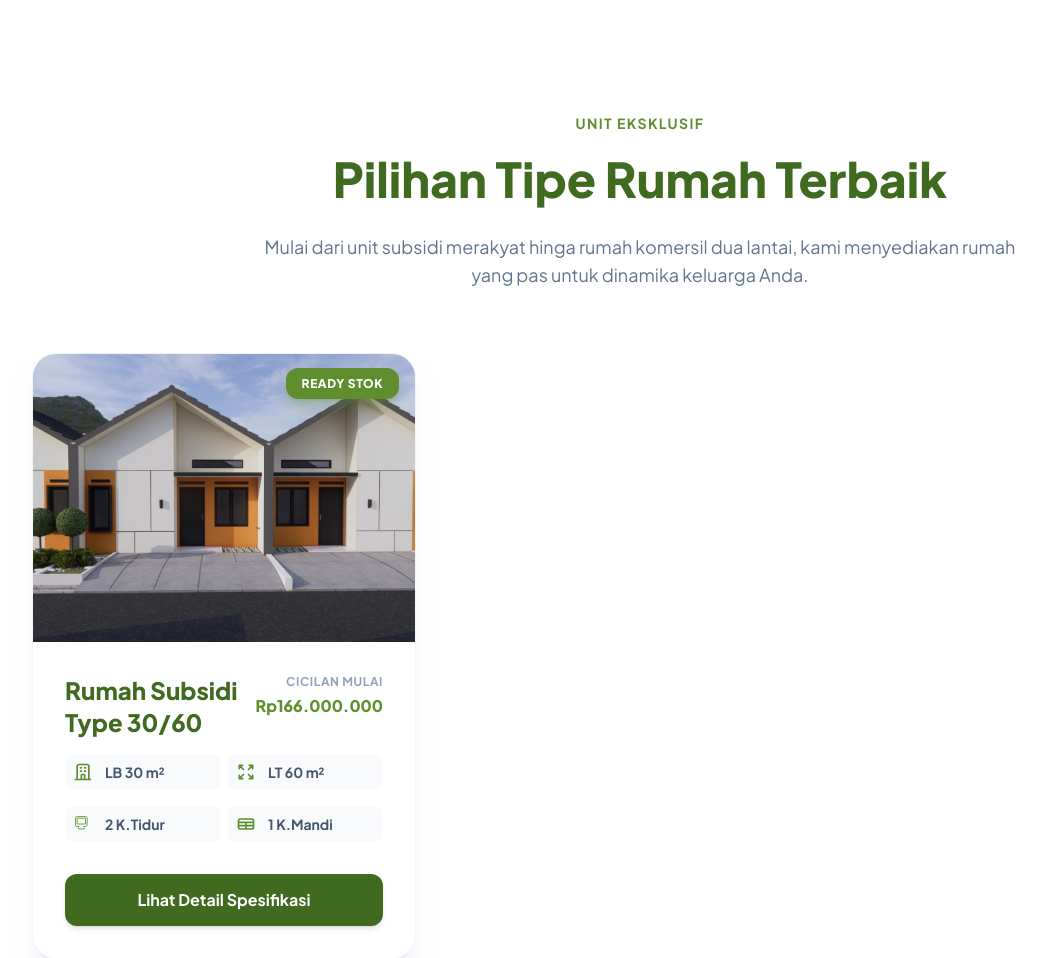
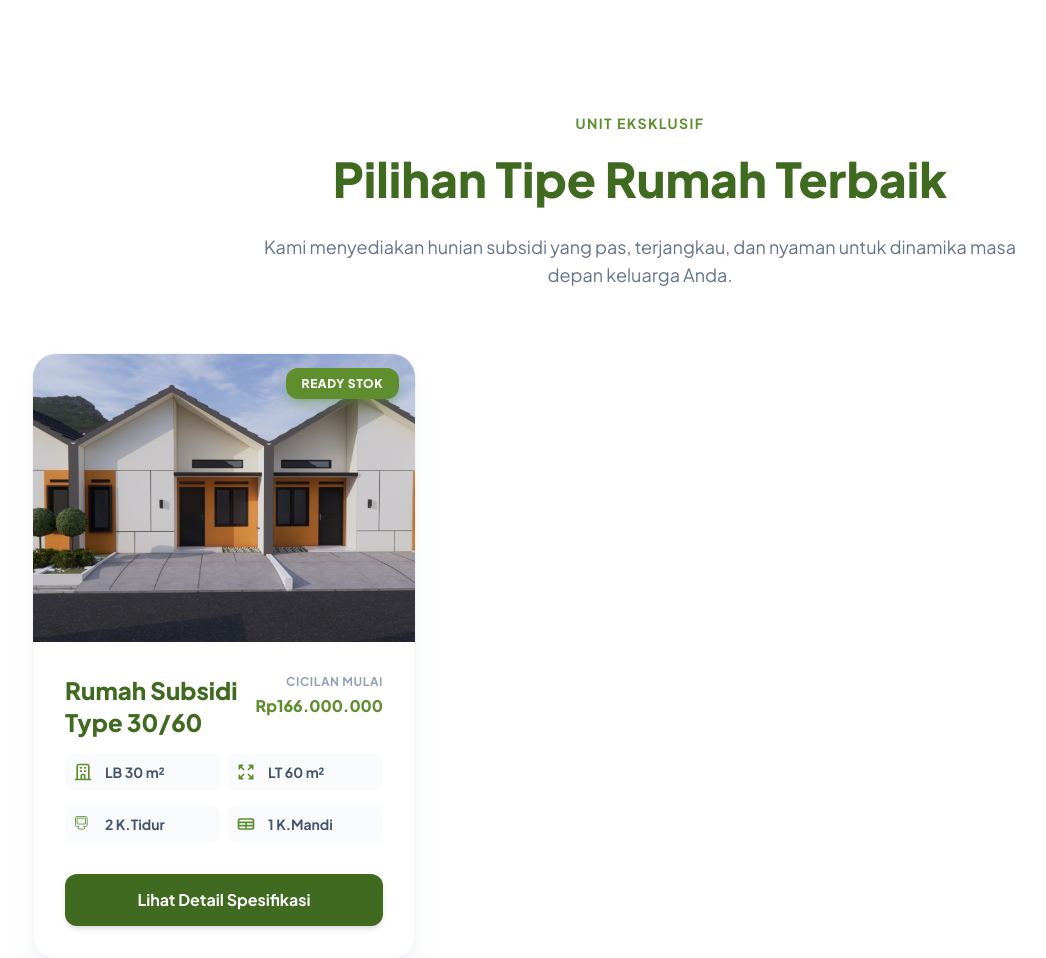
Before and after one commit to ridhoalfariizi/graha-land-serang, a Laravel app: page / in a window 1280 px wide. Shown: the part 1013-1971 px from the top of the page, without its empty margins (0-1046 px from the left). Run offline with Laravel 12, Linux system fonts and the light colour scheme; data comes from the database, SQL or seed files in the repository; data that the repository does not hold is empty; style sheets or scripts are compiled from the project's sources; some libraries are stand-ins or nearby versions.

Commit message:
Update copywriting to focus exclusively on subsidized housing

```diff
--- a/resources/views/pages/home.blade.php
+++ b/resources/views/pages/home.blade.php
@@ -99,7 +99,7 @@
         <div class="text-center max-w-3xl mx-auto mb-16">
             <span class="text-primary font-bold uppercase tracking-widest text-sm mb-4 block">Unit Eksklusif</span>
             <h2 class="text-4xl md:text-5xl font-black text-secondary mb-6 leading-tight">Pilihan Tipe Rumah Terbaik</h2>
-            <p class="text-lg text-slate-500">Mulai dari unit subsidi merakyat hinga rumah komersil dua lantai, kami menyediakan rumah yang pas untuk dinamika keluarga Anda.</p>
+            <p class="text-lg text-slate-500">Kami menyediakan hunian subsidi yang pas, terjangkau, dan nyaman untuk dinamika masa depan keluarga Anda.</p>
         </div>
 
         <div class="grid grid-cols-1 md:grid-cols-2 lg:grid-cols-3 gap-8">
--- a/resources/views/pages/house-types/index.blade.php
+++ b/resources/views/pages/house-types/index.blade.php
@@ -18,7 +18,7 @@
         </div>
         <h1 class="text-4xl md:text-5xl lg:text-7xl font-black mb-4 tracking-tight drop-shadow-md">Pilihan Tipe Rumah</h1>
         <p class="text-slate-400 text-base md:text-lg max-w-2xl">
-            Temukan hunian yang sempurna untuk keluarga Anda. Mulai dari hunian subsidi hingga cluster komersial mewah.
+            Temukan hunian subsidi yang sempurna, terjangkau, dan berkualitas untuk pondasi awal kehidupan keluarga Anda.
         </p>
     </div>
 </div>
```
